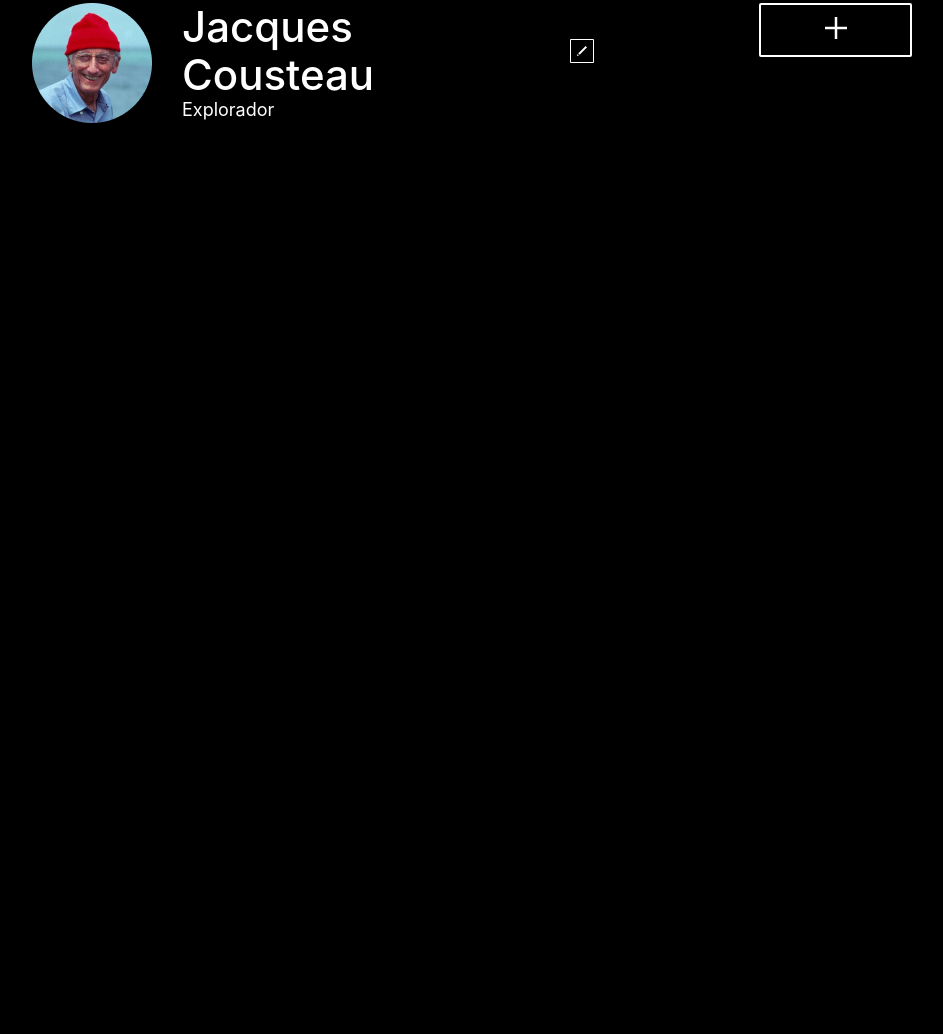
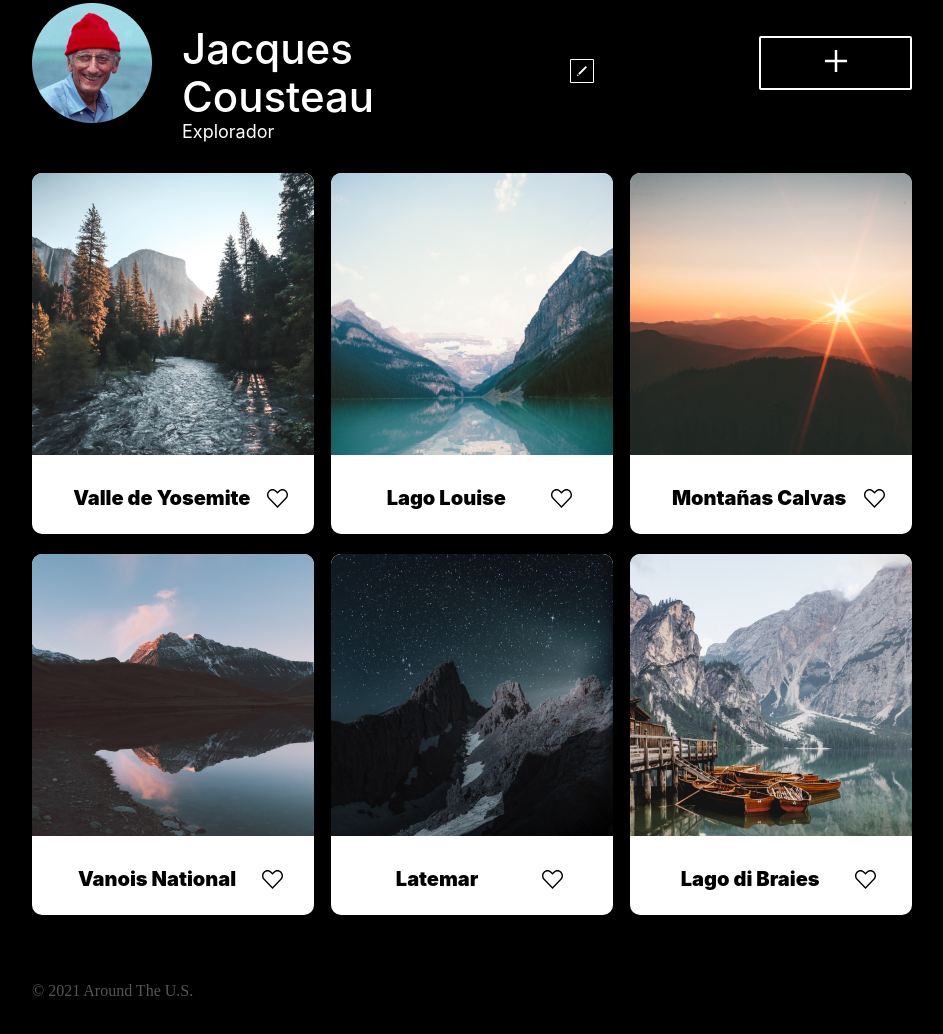
Before and after one commit to 98141/web_project_around, a plain HTML site: page index.html in a window 1280 px wide. Shown: the part 178-1212 px from the top of the page, without its empty margins (168-1111 px from the left). Before the commit the page ends 800 px from the top, so only its background shows below. Drawn offline with Linux system fonts and the light colour scheme.

Commit message:
Completo el index sin js

```diff
--- /dev/null
+++ b/blocks/elemnets.css
@@ -0,0 +1,46 @@
+.elements {
+  margin-bottom: 67px;
+  display: grid;
+  grid-template-columns: repeat(3, 282px);
+  grid-template-rows: repeat(2, 361px);
+  column-gap: 17px;
+  row-gap: 20px;
+}
+
+.element {
+  background-color: white;
+  width: 282px;
+  height: 361px;
+  border-radius: 10px ;
+  overflow: hidden;
+}
+
+.element__img {
+  width: 100%;
+  margin-bottom: 25px;
+}
+
+.element__item {
+  display: flex;
+  justify-content: space-around;
+  width: 246px;
+  margin: auto;
+  align-items: center;
+}
+
+.element__item-title {
+  font-family: Inter;
+  font-size: 20px;
+  font-weight: 900;
+  line-height: 29.05px;
+  margin-left: 15px;
+  overflow: hidden;
+  text-overflow: ellipsis;
+  white-space: nowrap;
+}
+
+.element__item-like {
+  cursor: pointer;
+  height: 19px;
+  width: 21px;
+}
--- /dev/null
+++ b/blocks/footer.css
@@ -0,0 +1,7 @@
+.footer-copyright {
+  color: #545454;
+  max-width: 282px;
+  width: 100%;
+  height: 14px;
+  margin-bottom: 60px;
+}
--- a/blocks/profile.css
+++ b/blocks/profile.css
@@ -2,6 +2,7 @@
   margin: 40px 0 50px ;
   display: flex;
   flex-direction: row;
+  align-items: center;
 }
 
 .profile__avatar {
--- a/index.html
+++ b/index.html
@@ -33,11 +33,12 @@
           <div class="profile__info">
             <div class="profile__info-item">
               <h1 class="profile__info-name">Jacques Cousteau</h1>
-              <img
-                src="./images/Edit Button.png"
-                alt="Imagen de un botton de editar"
-                class="profile__info-button"
-              />
+              <a href="#"
+                ><img
+                  src="./images/Edit Button.png"
+                  alt="Imagen de un botton de editar"
+                  class="profile__info-button"
+              /></a>
             </div>
             <h2 class="profile__info-funtion">Explorador</h2>
           </div>
@@ -50,7 +51,108 @@
             /></a>
           </div>
         </section>
+        <section class="elements">
+          <div class="element">
+            <img
+              src="./images/img_1.jpg"
+              alt="Imagen de un bosque"
+              class="element__img"
+            />
+            <div class="element__item">
+              <h2 class="element__item-title">Valle de Yosemite</h2>
+
+              <img
+                src="./images/Group_corazon.svg"
+                alt="Logo de corazon"
+                class="element__item-like"
+              />
+            </div>
+          </div>
+          <div class="element">
+            <img
+              src="./images/img_2.png"
+              alt="Imagen de un bosque"
+              class="element__img"
+            />
+            <div class="element__item">
+              <h2 class="element__item-title">Lago Louise</h2>
+
+              <img
+                src="./images/Group_corazon.svg"
+                alt="Logo de corazon"
+                class="element__item-like"
+              />
+            </div>
+          </div>
+          <div class="element">
+            <img
+              src="./images/img_3.png"
+              alt="Imagen de un bosque"
+              class="element__img"
+            />
+            <div class="element__item">
+              <h2 class="element__item-title">Montañas Calvas</h2>
+
+              <img
+                src="./images/Group_corazon.svg"
+                alt="Logo de corazon"
+                class="element__item-like"
+              />
+            </div>
+          </div>
+          <div class="element">
+            <img
+              src="./images/img_4.png"
+              alt="Imagen de un bosque"
+              class="element__img"
+            />
+            <div class="element__item">
+              <h2 class="element__item-title">Vanois National</h2>
+
+              <img
+                src="./images/Group_corazon.svg"
+                alt="Logo de corazon"
+                class="element__item-like"
+              />
+            </div>
+          </div>
+          <div class="element">
+            <img
+              src="./images/img_5.png"
+              alt="Imagen de un bosque"
+              class="element__img"
+            />
+            <div class="element__item">
+              <h2 class="element__item-title">Latemar</h2>
+
+              <img
+                src="./images/Group_corazon.svg"
+                alt="Logo de corazon"
+                class="element__item-like"
+              />
+            </div>
+          </div>
+          <div class="element">
+            <img
+              src="./images/img_6.png"
+              alt="Imagen de un bosque"
+              class="element__img"
+            />
+            <div class="element__item">
+              <h2 class="element__item-title">Lago di Braies</h2>
+
+              <img
+                src="./images/Group_corazon.svg"
+                alt="Logo de corazon"
+                class="element__item-like"
+              />
+            </div>
+          </div>
+        </section>
       </main>
+      <footer class="footer">
+        <p class="footer-copyright">&#169; 2021 Around The U.S.</p>
+      </footer>
     </div>
   </body>
 </html>
--- a/pages/index.css
+++ b/pages/index.css
@@ -1,3 +1,5 @@
 @import url("../blocks/page.css");
 @import url("../blocks/header.css");
 @import url("../blocks/profile.css");
+@import url("../blocks/elemnets.css");
+@import url("../blocks/footer.css");
```
Also changed, not shown: images/Group_corazon.svg (added), images/img_1.jpg (added), images/img_2.png (added), images/img_3.png (added), images/img_4.png (added), images/img_5.png (added), images/img_6.png (added).
